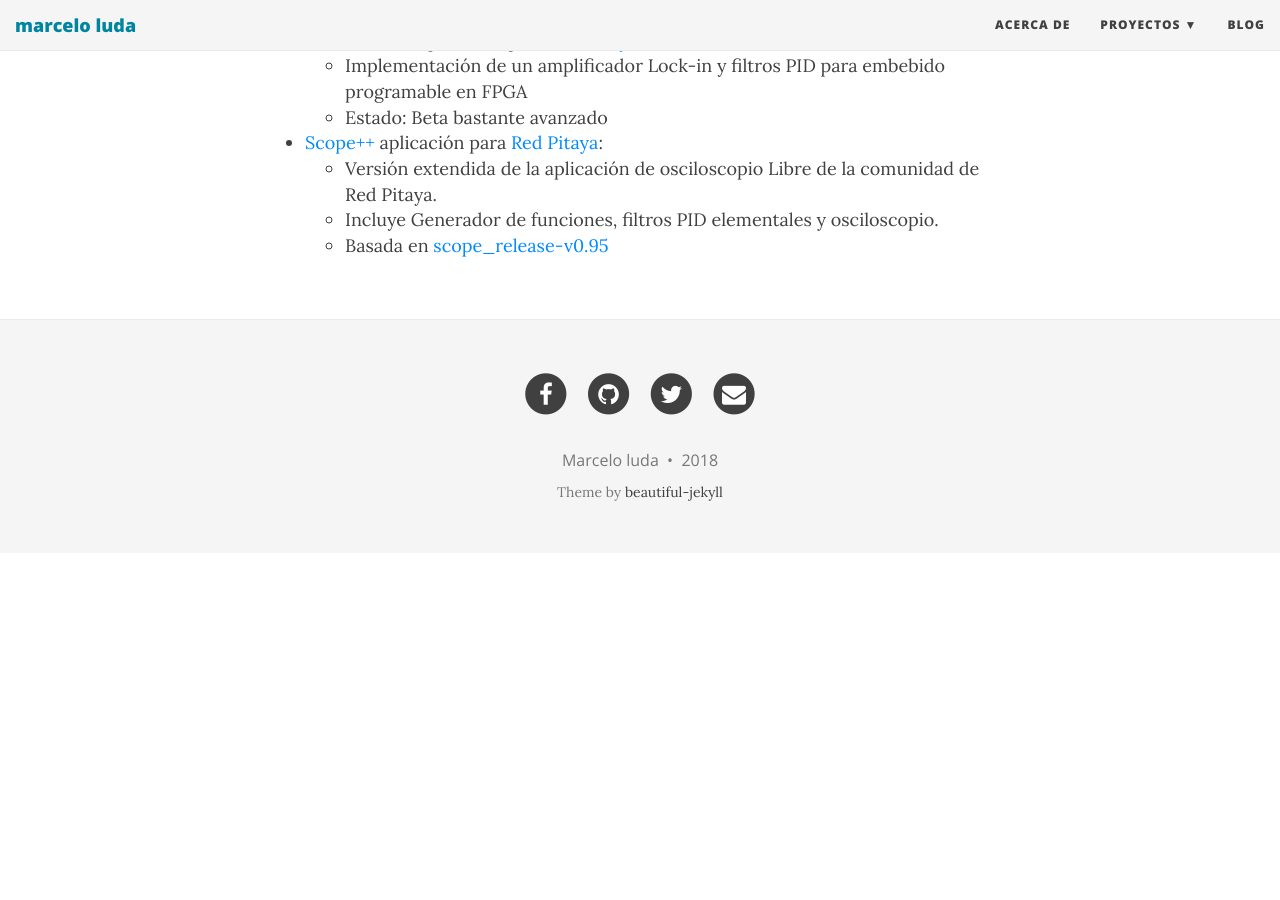
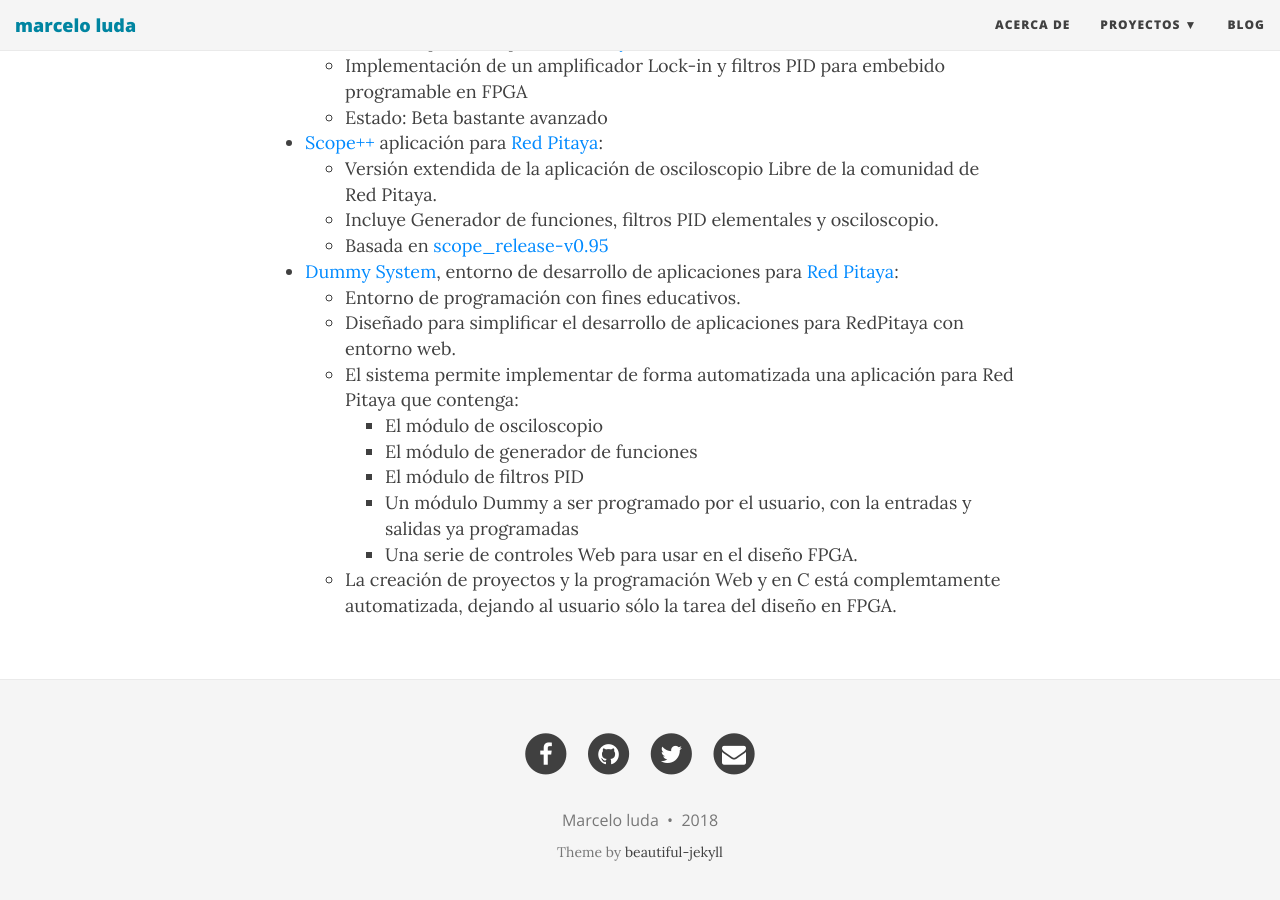
Before and after one commit to marceluda/marceluda.github.io, a Jekyll site: the page built from index.md, in a window 1280 px wide and 900 px high, scrolled down 534 px. Built offline with Jekyll 4.4.1, drawn with Linux system fonts in a browser that asks for light colours; nearby versions of some CDN libraries; before the commit the page ends 1087 px from its top, so only the background shows below that.

Commit message:
Dummy add

```diff
--- a/index.md
+++ b/index.md
@@ -22,3 +22,15 @@
     - Versión extendida de la aplicación de osciloscopio Libre de la comunidad de Red Pitaya.
     - Incluye Generador de funciones, filtros PID elementales y osciloscopio.
     - Basada en [scope_release-v0.95](https://github.com/RedPitaya/RedPitaya/tree/release-v0.95/apps-free/scope)
+  - [Dummy System](https://marceluda.github.io/rp_dummy), entorno de desarrollo de
+    aplicaciones para [Red Pitaya](https://www.redpitaya.com/):
+    - Entorno de programación con fines educativos.
+    - Diseñado para simplificar el desarrollo de aplicaciones para RedPitaya con entorno web.
+    - El sistema permite implementar de forma automatizada una aplicación para Red Pitaya que contenga:
+      - El módulo de osciloscopio
+      - El módulo de generador de funciones
+      - El módulo de filtros PID
+      - Un módulo Dummy a ser programado por el usuario, con la entradas y salidas ya programadas
+      - Una serie de controles Web para usar en el diseño FPGA.
+    - La creación de proyectos y la programación Web y en C está complemtamente automatizada, dejando
+      al usuario sólo la tarea del diseño en FPGA.
```
